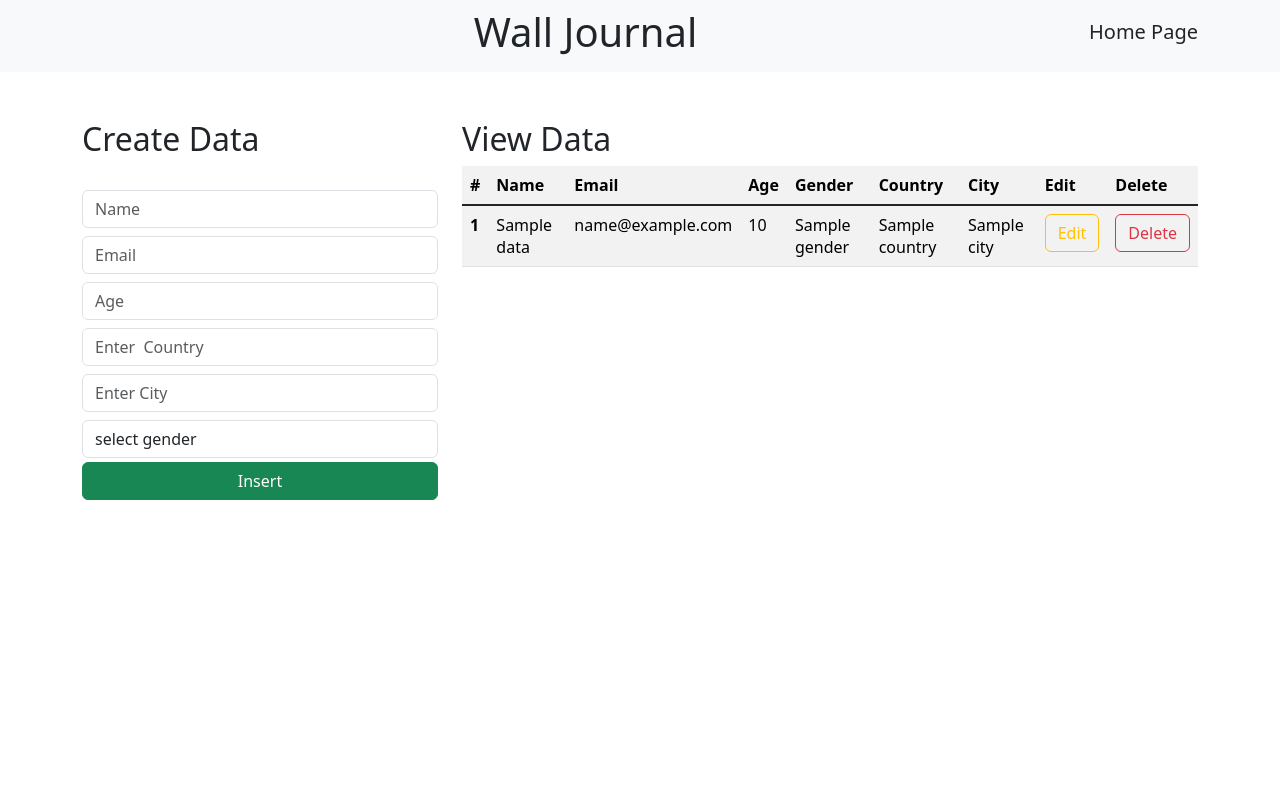
After one commit to ventilationZ/expert-couscous, a Django app: template templates/dar.html in a window 1280 px wide. The commit adds this page. Run offline with Django 4.2, Linux system fonts and the light colour scheme; the template is opened without the code that fills it: most values are stand-ins (such as "Sample title", 1, 10 or a date in 2020).

Commit message:
few changes

```diff
--- a/djangoNewspaper/settings.py
+++ b/djangoNewspaper/settings.py
@@ -37,6 +37,7 @@ INSTALLED_APPS = [
     'django.contrib.sessions',
     'django.contrib.messages',
     'django.contrib.staticfiles',
+    'djangoNewspaper'
 ]
 
 MIDDLEWARE = [
--- a/djangoNewspaper/urls.py
+++ b/djangoNewspaper/urls.py
@@ -18,5 +18,7 @@ from django.urls import path
 from .import views
 urlpatterns = [
     path('admin/', admin.site.urls),
-    path('', views.index_page, name='index'),
+    path('', views.subscribe_page, name='subscribe'),
+    path('edit/', views.edit_page, name='edit'),
+    path('dar/', views.dar_page, name='dar'),
 ]
--- /dev/null
+++ b/templates/dar.html
@@ -0,0 +1,113 @@
+<html lang="en">
+    <link href="https://cdn.jsdelivr.net/npm/bootstrap@5.3.0-alpha1/dist/css/bootstrap.min.css" rel="stylesheet" integrity="sha384-GLhlTQ8iRABdZLl6O3oVMWSktQOp6b7In1Zl3/Jr59b6EGGoI1aFkw7cmDA6j6gD" crossorigin="anonymous">
+  <head>
+    <meta charset="utf-8">
+    <meta name="viewport" content="width=device-width, initial-scale=1">
+    <title>Emobilis</title>
+  </head>
+  <body>
+
+
+    <nav class="navbar navbar-expand-lg bg-body-tertiary">
+        <div class="container-md"><br><h1>Wall Journal</h1><h5>Home Page</h5>
+
+        </div>
+      </nav>
+
+
+      <div class="container mt-5">
+
+        <div class="row">
+            <div class="col-md-4">
+                <h2>Create Data</h2>
+                <br>
+
+                <form action="/insert" method="post">
+                    {% csrf_token %}
+
+                    <div class="form-group">
+                        <input type="text" class="form-control" placeholder="Name" name="name" required>
+                    </div>
+
+                    <div class="form-group">
+                        <input type="email" class="form-control  mt-2" placeholder="Email" name="email" required>
+                    </div>
+
+                    <div class="form-group">
+                        <input type="number" class="form-control  mt-2" placeholder="Age" name="age" required>
+
+                    </div>
+                    <div class="form-group">
+                        <input type="text" class="form-control  mt-2" placeholder="Enter  Country" name="country" required>
+
+                    </div>
+                    <div class="form-group">
+                        <input type="text" class="form-control  mt-2" placeholder="Enter City" name="city" required>
+
+                    </div>
+
+
+                    <div class="form-group mt-2">
+                        <select id="gender" name="gender" class="form-control" required>
+                            <option selected>select gender</option>
+                            <option value="male">Male</option>
+                            <option value="female">Female</option>
+                        </select>
+                    </div>
+
+                    <div class="d-grid gap-2">
+
+                        <button class="btn btn-success mt-1" type="submit">Insert</button>
+                    </div>
+
+
+
+                </form>
+            </div>
+            <div class="col-md-8">
+                <h2>View Data</h2>
+                <table class="table table-striped table-hover">
+                    <thea0d>
+                      <tr>
+                        <th scope="col">#</th>
+                        <th scope="col">Name</th>
+                        <th scope="col">Email</th>
+                        <th scope="col">Age</th>
+                        <th scope="col">Gender</th>
+                        <th scope="col">Country</th>
+                        <th scope="col">City</th>
+                        <th scope="col">Edit</th>
+                        <th scope="col">Delete</th>
+
+                      </tr>
+                    </thea0d>
+                    <tbody class="table-group-divider">
+
+                    {% for d in data %}
+
+                      <tr>
+                        <th scope="row">{{d.id}}</th>
+                        <td>{{d.name}}</td>
+                        <td>{{d.email}}</td>
+                        <td>{{d.age}}</td>
+                        <td>{{d.gender}}</td>
+                        <td>{{d.country}}</td>
+                        <td>{{d.city}}</td>
+                        <td><a href="/update/{{d.id}}" type="button" class="btn btn-outline-warning">Edit</a></td>
+                        <td><a href="/delete/{{d.id}}" type="button" class="btn btn-outline-danger">Delete</a></td>
+                      </tr>
+                    {% endfor %}
+                    </tbody>
+                  </table>
+
+
+            </div>
+        </div>
+
+      </div>
+
+
+<script src="https://cdn.jsdelivr.net/npm/bootstrap@5.3.0-alpha1/dist/js/bootstrap.bundle.min.js" integrity="sha384-w76AqPfDkMBDXo30jS1Sgez6pr3x5MlQ1ZAGC+nuZB+EYdgRZgiwxhTBTkF7CXvN" crossorigin="anonymous"></script>
+  </body>
+
+</html>
```
Also changed, not shown: djangoNewspaper/views.py (+8 -0 lines), templates/edit.html (+36 -0 lines), templates/testPrototype.html (+79 -3 lines), db.sqlite3, djangoNewspaper/migrations/0001_initial.py (added), djangoNewspaper/migrations/__init__.py (added), 1 other file.
